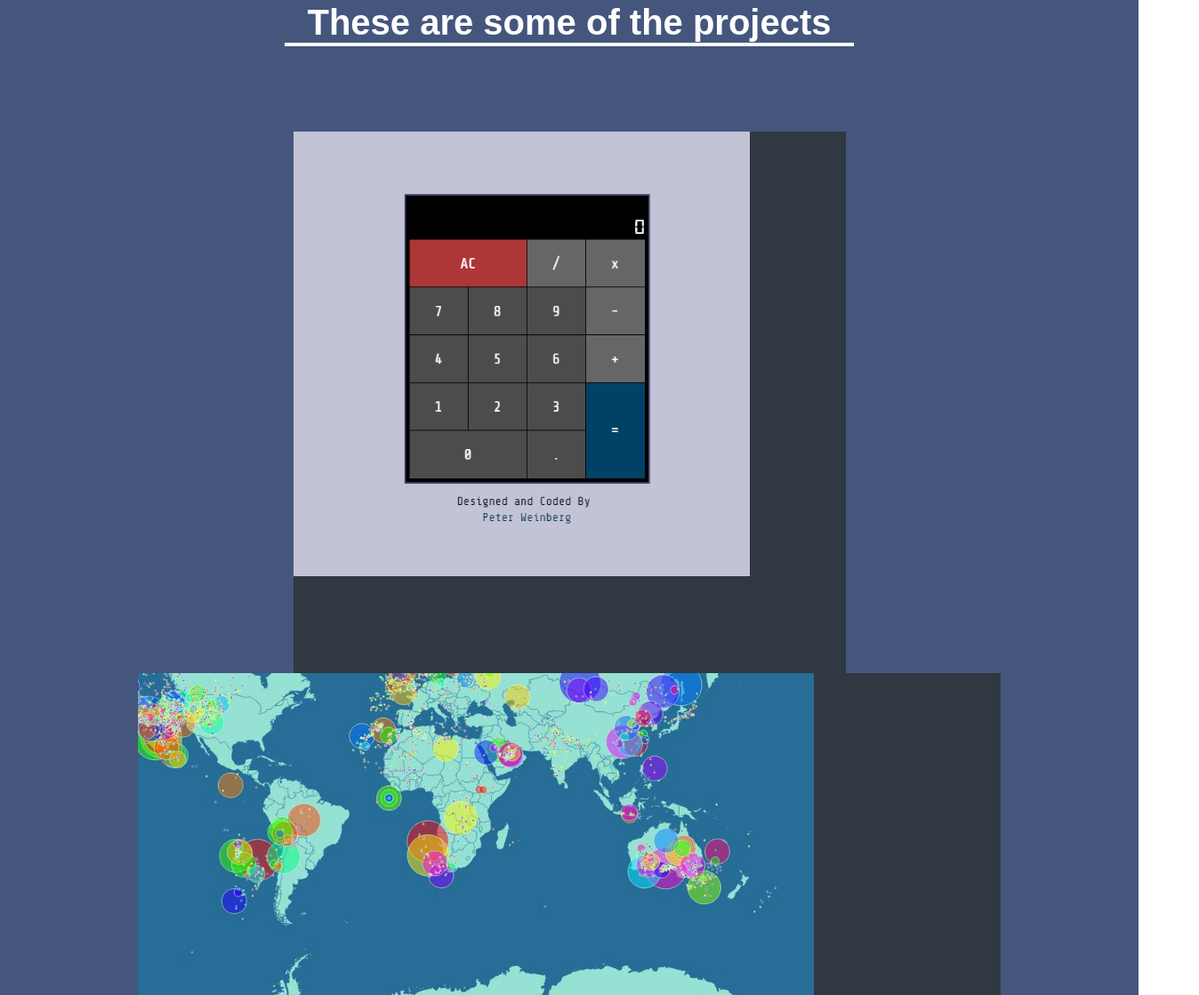
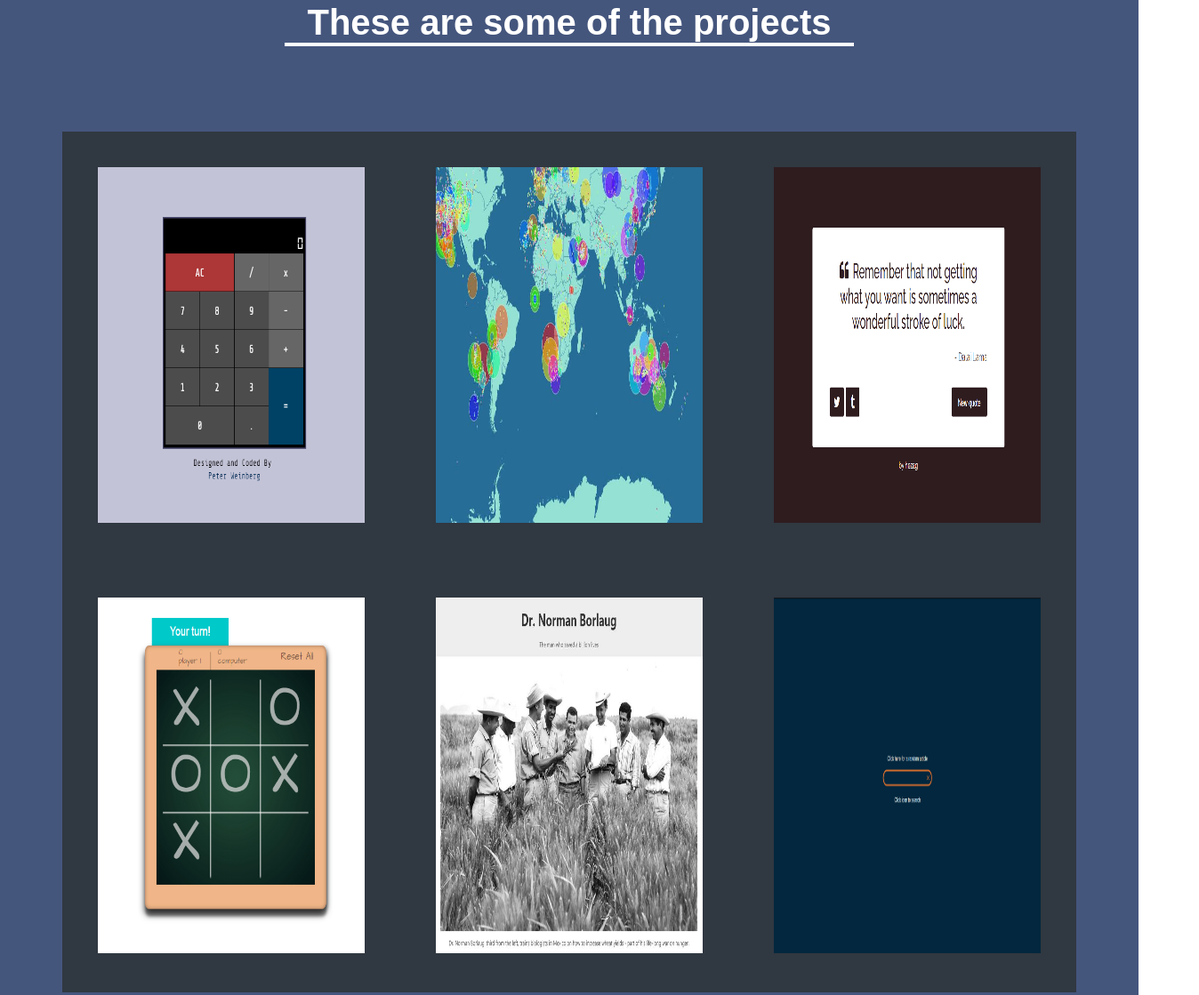
Before and after one commit to Muji02/MUJTABA-AHMAD-Portfolio-KS, a plain HTML site: page Portfolio/index.html in a window 1280 px wide. Shown: the part 957-2076 px from the top of the page at 89% size, 1348 px wide, since content can reach past the window. Drawn offline with Linux system fonts and the light colour scheme.

Commit message:
project images added

```diff
--- a/Portfolio/project-section.css
+++ b/Portfolio/project-section.css
@@ -24,7 +24,9 @@
 }
 
 .project-image {
-  height: calc(100% - 6.8rem);
+  height: 400px;
+  width: 300px;
+  margin: 40px;
 }
 
 .project-title {
```
